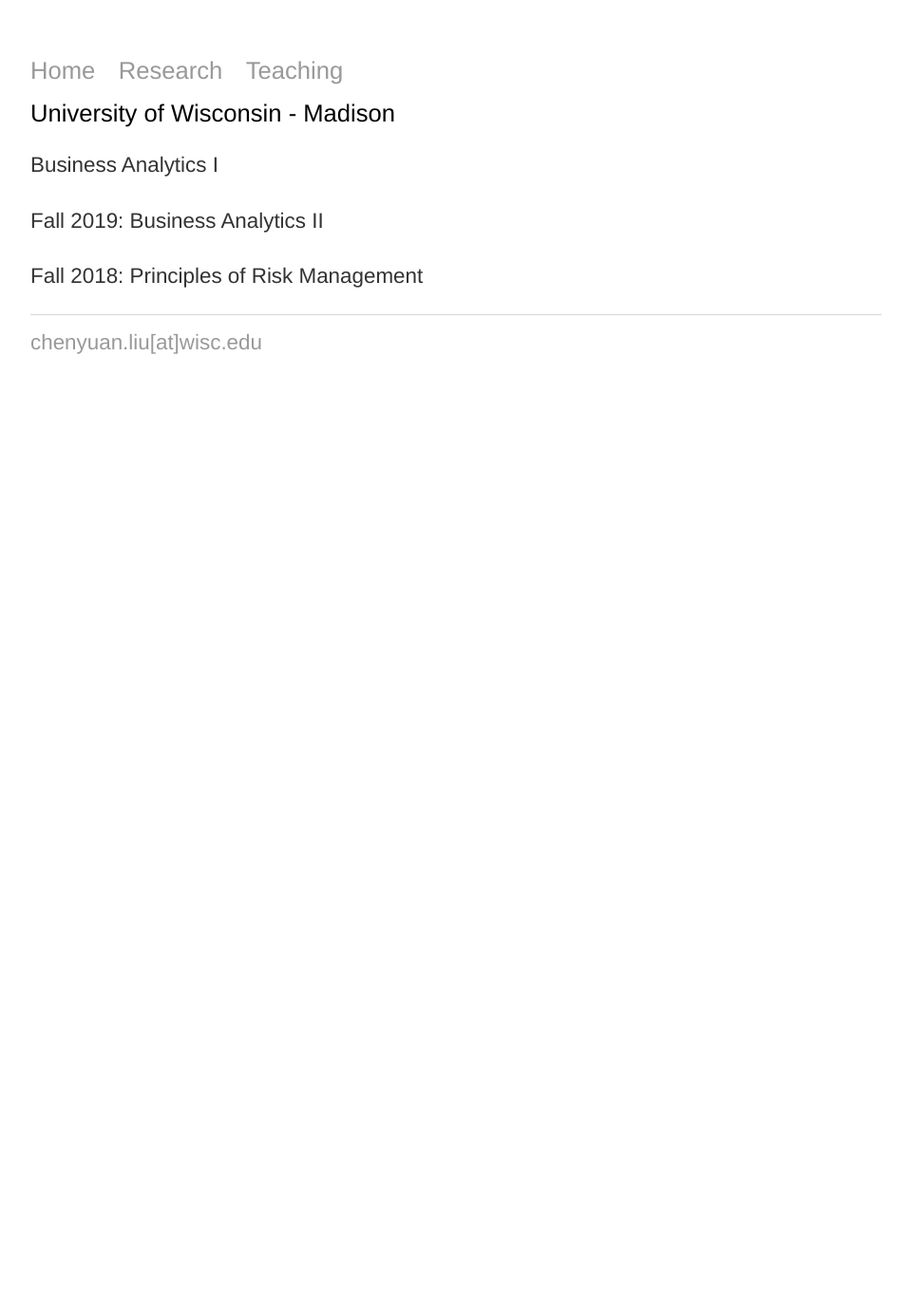
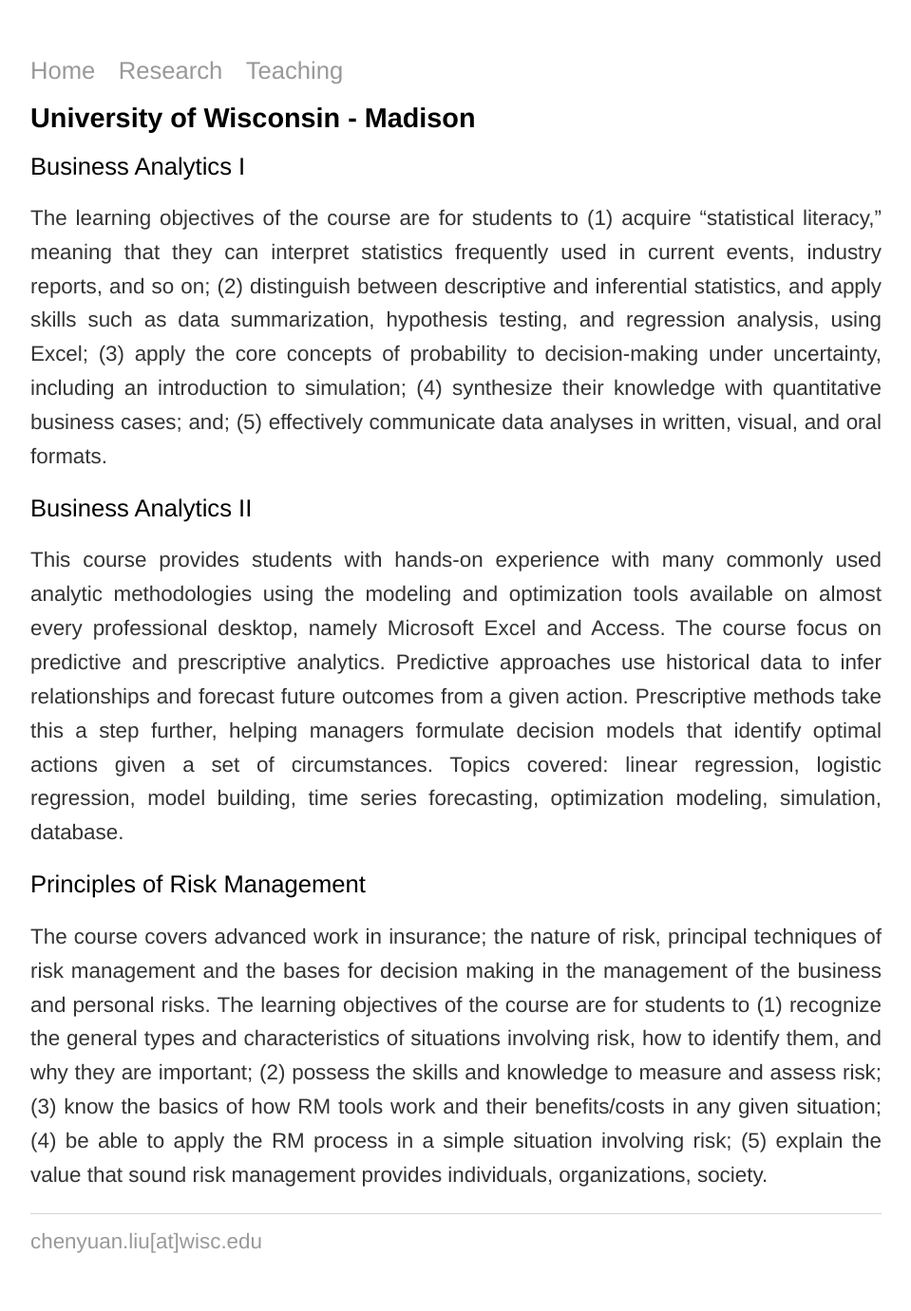
Before and after one commit to trifen/feng3hu.github.io, a Jekyll site: the page built from teaching.html, in a window 1280 px wide. Shown: the whole page at 95% size, without its empty margins (160-1119 px from the left). Built offline with Jekyll 4.4.1, drawn with Linux system fonts in a browser that asks for light colours; before the commit the page ends 900 px from its top, so only the background shows below that.

Commit message:
Update teaching.html

```diff
--- a/teaching.html
+++ b/teaching.html
@@ -4,9 +4,11 @@
 ---
 <div class="blurb">
 	<div align="justify">
-  		<h2>University of Wisconsin - Madison</h2>
-<p>Business Analytics I </p>
-<p>Fall 2019: Business Analytics II </p>
-<p>Fall 2018: Principles of Risk Management</p>
-
+  		<h1>University of Wisconsin - Madison</h1>
+<h2>Business Analytics I </h2>
+	<p>The learning objectives of the course are for students to (1) acquire “statistical literacy,” meaning that they can interpret statistics frequently used in current events, industry reports, and so on; (2) distinguish between descriptive and inferential statistics, and apply skills such as data summarization, hypothesis testing, and regression analysis, using Excel; (3) apply the core concepts of probability to decision-making under uncertainty, including an introduction to simulation; (4) synthesize their knowledge with quantitative business cases; and; (5) effectively communicate data analyses in written, visual, and oral formats. </p>
+<h2>Business Analytics II </h2>
+		<p>This course provides students with hands-on experience with many commonly used analytic methodologies using the modeling and optimization tools available on almost every professional desktop, namely Microsoft Excel and Access. The course focus on predictive and prescriptive analytics. Predictive approaches use historical data to infer relationships and forecast future outcomes from a given action. Prescriptive methods take this a step further, helping managers formulate decision models that identify optimal actions given a set of circumstances. Topics covered: linear regression, logistic regression, model building, time series forecasting, optimization modeling, simulation, database.</p>
+<h2>Principles of Risk Management</h2>
+	<p>The course covers advanced work in insurance; the nature of risk, principal techniques of risk management and the bases for decision making in the management of the business and personal risks. The learning objectives of the course are for students to (1) recognize the general types and characteristics of situations involving risk, how to identify them, and why they are important; (2) possess the skills and knowledge to measure and assess risk; (3) know the basics of how RM tools work and their benefits/costs in any given situation; (4) be able to apply the RM process in a simple situation involving risk; (5) explain the value that sound risk management provides individuals, organizations, society.</p>
 </div><!-- /.blurb -->
```
